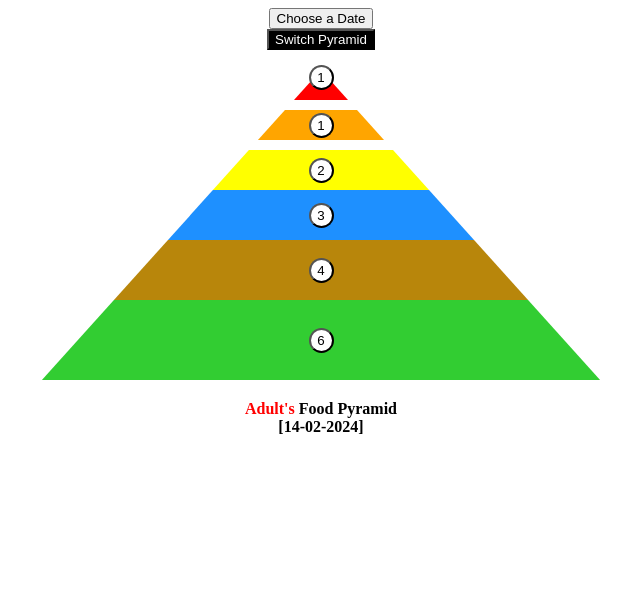
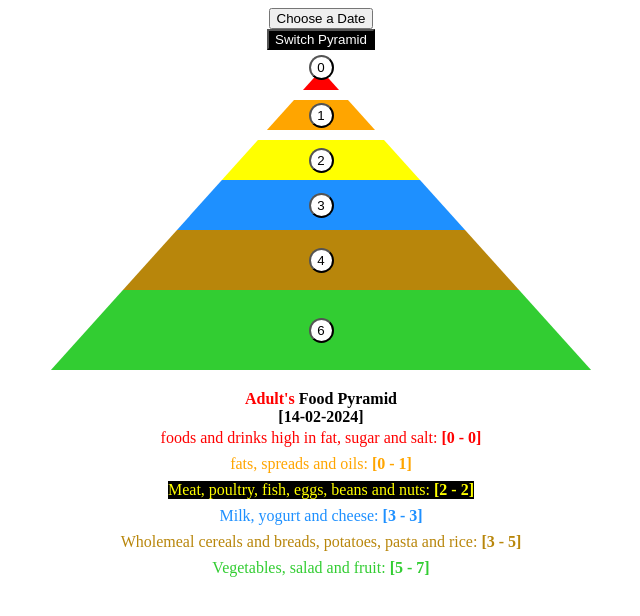
Before and after one commit to FrenkieWang/food_pyramid, a React (Create React App) app in the folder frontend/: page / in a window 1280 px wide. Shown: the top 616 px of the page, without its empty margins (319-959 px from the left). Built offline with nearby package versions, Linux system fonts and the light colour scheme.

Commit message:
Add Content Lines

```diff
--- a/frontend/src/App.css
+++ b/frontend/src/App.css
@@ -9,6 +9,11 @@
     justify-content: center; /* Horizontal center sub element*/
     align-items: center; /* Vertical center sub element*/
     flex-direction: column; /* Vertical align sub element */
+}
+
+.App p {
+    margin-top: 3px; /* 上边距 */
+    margin-bottom: 5px; /* 下边距 */
 }
 
 .Pyramid {
--- a/frontend/src/App.js
+++ b/frontend/src/App.js
@@ -4,7 +4,7 @@ import './App.css';
 const App = () => {
 
   const initialAdultLayers = {
-    red: { num: 1, height: 30, btnBGColor: 'white' },
+    red: { num: 0, height: 20, btnBGColor: 'white' },
     orange: { num: 1, height: 30, btnBGColor: 'white' },
     yellow: { num: 2, height: 40, btnBGColor: 'white' },
     dodgerblue: { num: 3, height: 50, btnBGColor: 'white' },
@@ -12,6 +12,15 @@ const App = () => {
     limegreen: { num: 6, height: 80, btnBGColor: 'white' }
   };
   const [layers, setLayers] = useState(initialAdultLayers);
+
+  const contentLines = [
+    "foods and drinks high in fat, sugar and salt",
+    "fats, spreads and oils",
+    "Meat, poultry, fish, eggs, beans and nuts",
+    "Milk, yogurt and cheese",
+    "Wholemeal cereals and breads, potatoes, pasta and rice",
+    "Vegetables, salad and fruit"
+  ];
 
   const initialAdultValidRanges = {
     red: [0, 0],
@@ -168,6 +177,20 @@ const App = () => {
           formatDate(selectedDate)
         )}
       </div>
+      {contentLines.map((content, index) => {
+        // 获取对应颜色的范围
+        const color = Object.keys(validRanges)[index];
+        const range = validRanges[color];
+
+        return (
+          <p key={index} style={{
+            color: color,
+            backgroundColor: color === 'yellow' ? 'black' : ''
+          }}>
+            {content}: <b>[{range[0]} - {range[1]}]</b>
+          </p>
+        );
+      })}
 
     </div> // end of App
   );
```
